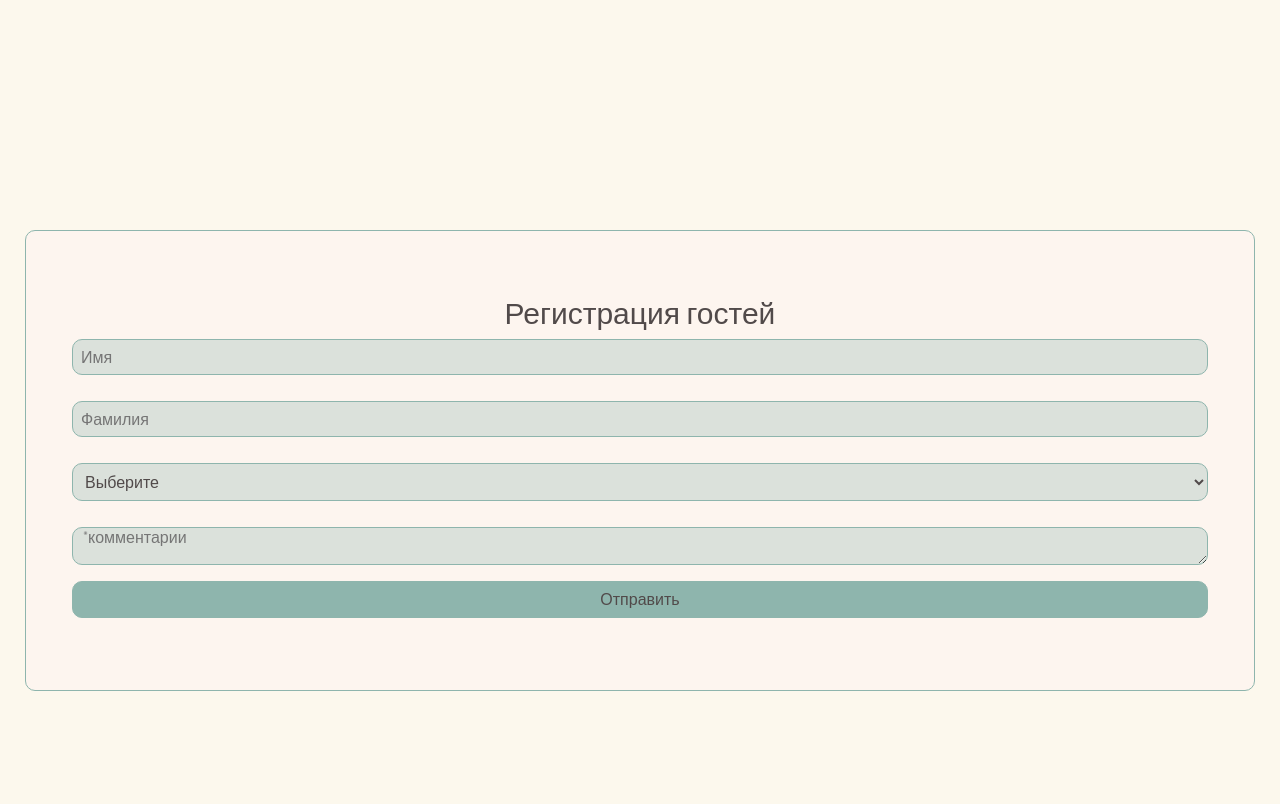
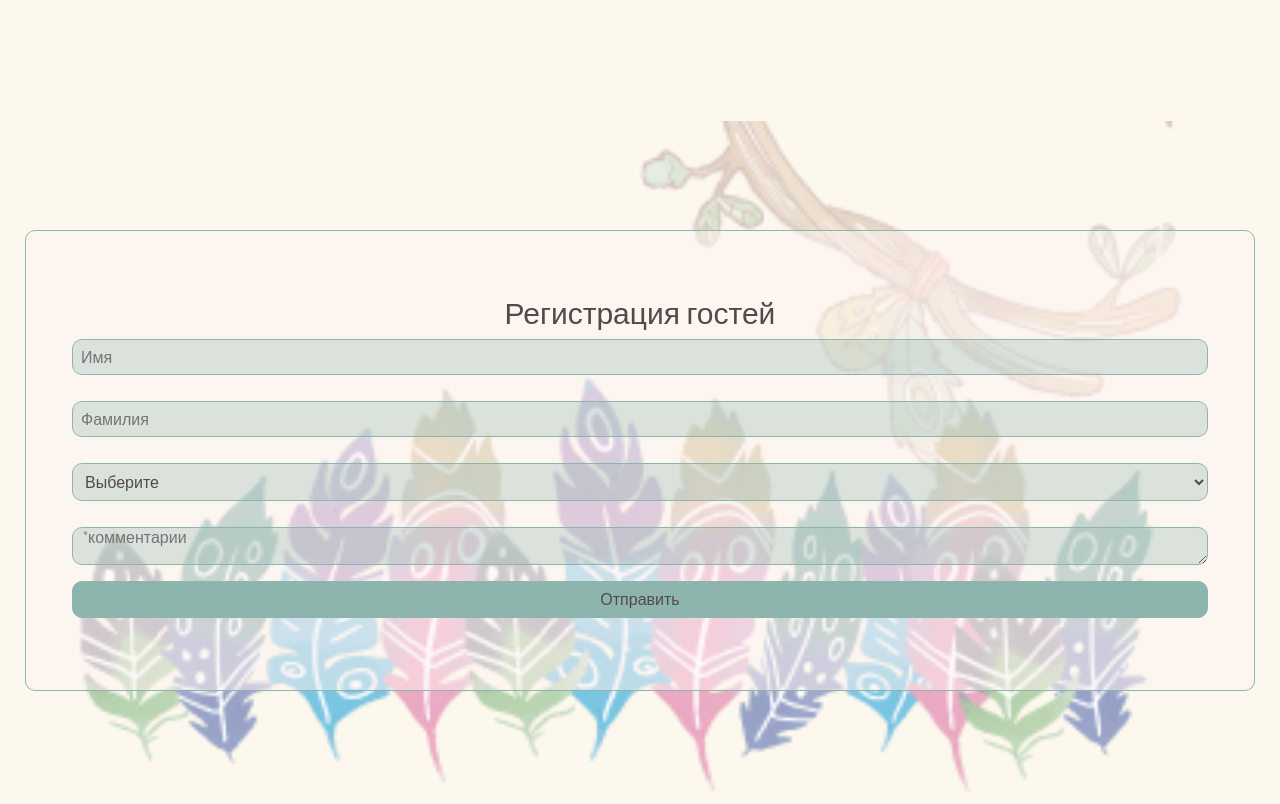
Before and after one commit to AnneBirdie/hindi_style, a plain HTML site: page index.html in a window 1280 px wide. Shown: the part 1640-2444 px from the top of the page. Drawn offline with nearby package versions, Linux system fonts and the light colour scheme; the site is published under a folder, as on GitHub Pages, so addresses that start at the root find nothing.

Commit message:
Update styles.css

```diff
--- a/styles/styles.css
+++ b/styles/styles.css
@@ -242,7 +242,7 @@ a{
 
   /*block 3.......................................................................................................................*/
   .block_3{
-    background-image: url(/images/block_3_bg.png);
+    background-image: url(../images/block_3_bg.png);
     background-position: bottom;
     background-repeat: no-repeat;
     background-size: cover;
```
